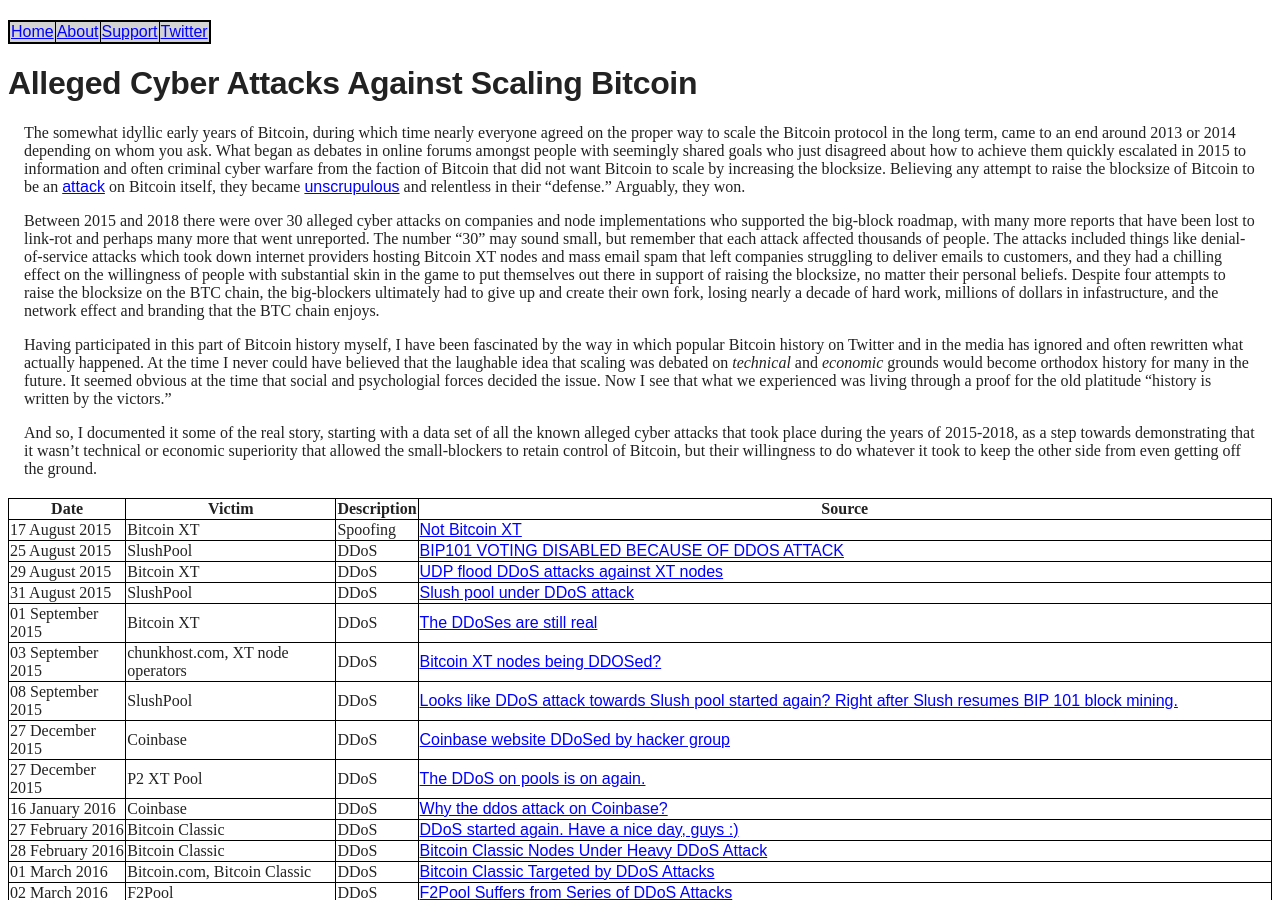
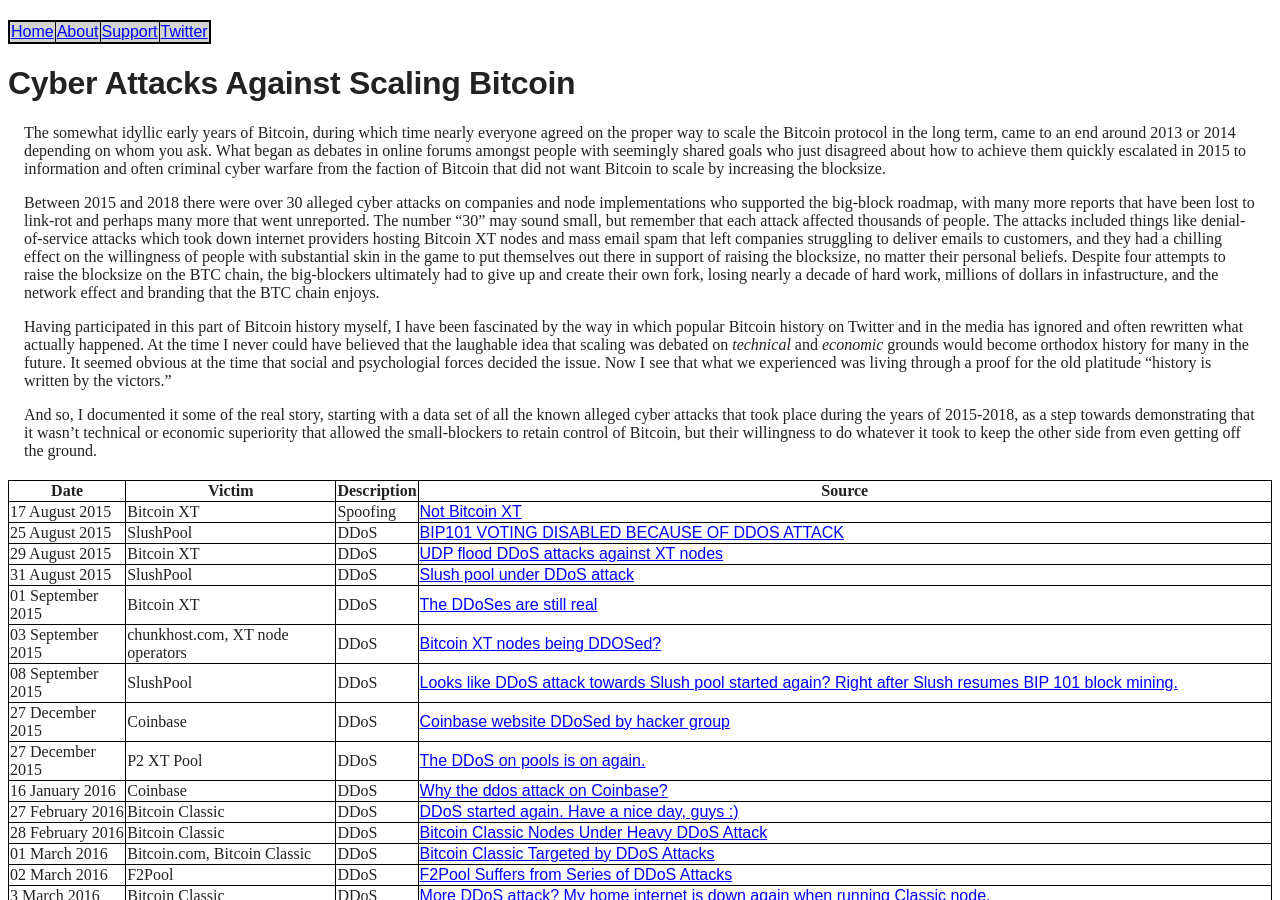
Before and after one commit to wakgill/deryk, a Jekyll site: the page built from _posts/2021-01-25-bitcoin-cyber-attacks.md, in a window 1280 px wide and 900 px high. Built offline with Jekyll 4.4.1, drawn with Linux system fonts in a browser that asks for light colours.

Commit message:
Update 2021-01-25-bitcoin-cyber-attacks.md

```diff
--- a/_posts/2021-01-25-bitcoin-cyber-attacks.md
+++ b/_posts/2021-01-25-bitcoin-cyber-attacks.md
@@ -1,12 +1,12 @@
 ---
 layout: default
-title: Alleged Cyber Attacks Against Scaling Bitcoin
+title: Cyber Attacks Against Scaling Bitcoin
 permalink: bitcoin-cyber-attacks
 ---
 
-# Alleged Cyber Attacks Against Scaling Bitcoin
+# Cyber Attacks Against Scaling Bitcoin
 
-The somewhat idyllic early years of Bitcoin, during which time nearly everyone agreed on the proper way to scale the Bitcoin protocol in the long term, came to an end around 2013 or 2014 depending on whom you ask. What began as debates in online forums amongst people with seemingly shared goals who just disagreed about how to achieve them quickly escalated in 2015 to information and often criminal cyber warfare from the faction of Bitcoin that did not want Bitcoin to scale by increasing the blocksize. Believing any attempt to raise the blocksize of Bitcoin to be an [attack](https://archive.is/CmzpR) on Bitcoin itself, they became [unscrupulous](https://blog.plan99.net/the-philosophical-origins-of-bitcoins-civil-war-400468335377) and relentless in their "defense." Arguably, they won.
+The somewhat idyllic early years of Bitcoin, during which time nearly everyone agreed on the proper way to scale the Bitcoin protocol in the long term, came to an end around 2013 or 2014 depending on whom you ask. What began as debates in online forums amongst people with seemingly shared goals who just disagreed about how to achieve them quickly escalated in 2015 to information and often criminal cyber warfare from the faction of Bitcoin that did not want Bitcoin to scale by increasing the blocksize.
 
 Between 2015 and 2018 there were over 30 alleged cyber attacks on companies and node implementations who supported the big-block roadmap, with many more reports that have been lost to link-rot and perhaps many more that went unreported. The number "30" may sound small, but remember that each attack affected thousands of people. The attacks included things like denial-of-service attacks which took down internet providers hosting Bitcoin XT nodes and mass email spam that left companies struggling to deliver emails to customers, and they had a chilling effect on the willingness of people with substantial skin in the game to put themselves out there in support of raising the blocksize, no matter their personal beliefs. Despite four attempts to raise the blocksize on the BTC chain, the big-blockers ultimately had to give up and create their own fork, losing nearly a decade of hard work, millions of dollars in infastructure, and the network effect and branding that the BTC chain enjoys.
 
```
